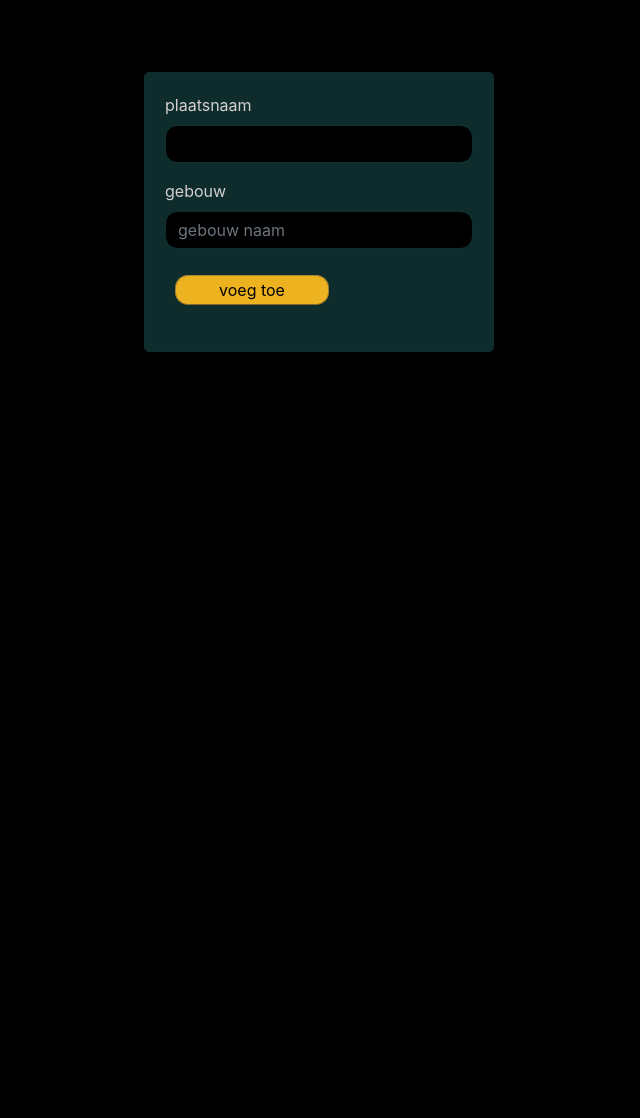
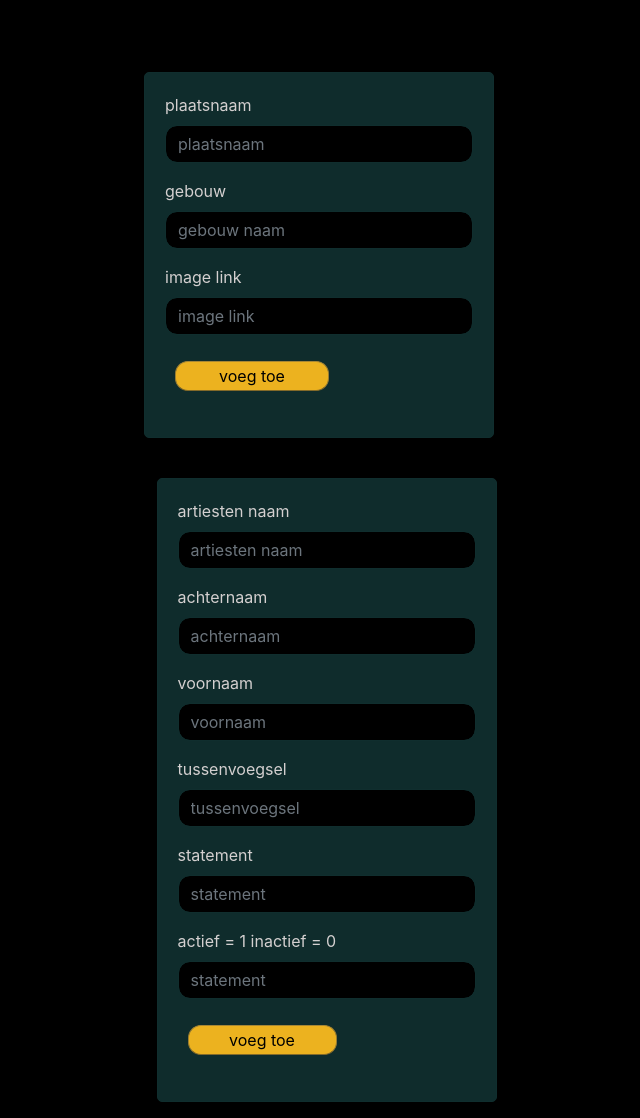
Before and after one commit to xflipperkast/project, a PHP site: page /admin.php in a window 1280 px wide; the page is wider, and only the part inside the window is pictured. Shown: the part 156-1274 px from the top of that part, without its empty margins (36-676 px from the left). Before the commit the page ends 508 px from the top of that part, so only its background shows below. Run offline with PHP 8.4, Linux system fonts and the light colour scheme; some libraries are stand-ins or nearby versions.

Commit message:
dwadaw
dawdada

```diff
--- a/admin.php
+++ b/admin.php
@@ -10,13 +10,15 @@ include 'config.php';
 error_reporting(0); // For not showing any error
 
 if (isset($_POST['submit'])) { // Check press or not Post reactie Button
-	$plaatsnaam = $_POST['plaatsnaam']; // Get Name from form
-	$gebouw = $_POST['gebouw']; // Get Email from form
+	$plaatsnaam = $_POST['plaatsnaam']; // Get plaats from form
+	$gebouw = $_POST['gebouw']; // Get gebouw from form
+    $img = $_POST['img']; // Get image from form
 
 
 
-	$sql = "INSERT INTO locaties (plaatsnaam, gebouw)
-			VALUES ('$plaatsnaam', '$gebouw')";
+
+	$sql = "INSERT INTO locaties (plaatsnaam, gebouw, img)
+			VALUES ('$plaatsnaam', '$gebouw', '$img')";
 	$result = mysqli_query($conn, $sql);
 	if ($result) {
 		echo "<script>alert(' met succes toegevoegt.')</script>";
@@ -25,6 +27,24 @@ if (isset($_POST['submit'])) { // Check press or not Post reactie Button
 	}
 }
 
+
+if (isset($_POST['submit1'])) { // Check press or not Post reactie Button
+	$naam = $_POST['naam']; // Get naam from form
+	$achternaam = $_POST['achternaam']; // Get achternaam from form
+    $voornaam = $_POST['voornaam']; // Get imagvoornaame from form
+    $tussenvoegsel = $_POST['tussenvoegsel']; // Get plaats from form
+	$statement = $_POST['statement']; // Get gebouw from form
+    $actief = $_POST['actief']; // Get image from form
+
+    $sql = "INSERT INTO artiesten (naam, achternaam, voornaam, tussenvoegsel, statement, actief)
+    VALUES ('$naam', '$achternaam', '$voornaam', '$tussenvoegsel', '$statement', '$actief')";
+$result = mysqli_query($conn, $sql);
+if ($result) {
+echo "<script>alert(' met succes toegevoegt.')</script>";
+} else {
+echo "<script>alert(' niet toegevoegt')</script>";
+}
+}
 ?>
 
 
@@ -58,11 +78,15 @@ if (isset($_POST['submit'])) { // Check press or not Post reactie Button
                     <div class="form-group">
                     <div class="form-group">
                         <label for="plaatsnaam">plaatsnaam</label>
-                        <input type="text" name="plaatsnaam" id="plaatsnaam" class="form-control" required>
+                        <input type="text" name="plaatsnaam" id="plaatsnaam" placeholder="plaatsnaam" class="form-control" required>
                     </div>
 					<div class="form-group">
                         <label for="gebouw">gebouw</label>
                         <input type="text" name="gebouw" id="gebouw" placeholder="gebouw naam "class="form-control" required>
+                    </div>
+                    <div class="form-group">
+                        <label for="img">image link</label>
+                        <input type="text" name="img" id="img" placeholder="image link "class="form-control" required>
                     </div>
                     <div class="form-group">
                         <button type="submit" name="submit" id="post" class="btn">voeg toe</button>
@@ -71,4 +95,40 @@ if (isset($_POST['submit'])) { // Check press or not Post reactie Button
             </div>
         </div>
     </div>
+    <div class="container">
+        <div class="row">
+            <div class="col-lg-4 col-md-5 col-sm-4 offset-md-1 offset-sm-1 col-12 mt-4">
+                <form id="algin-form" action="" method="POST" class="form">
+                    <div class="form-group">
+                    <div class="form-group">
+                        <label for="naam">artiesten naam</label>
+                        <input type="text" name="naam" id="naam" placeholder="artiesten naam" class="form-control" required>
+                    </div>
+					<div class="form-group">
+                        <label for="achternaam">achternaam</label>
+                        <input type="text" name="achternaam" id="achternaam" placeholder="achternaam "class="form-control" required>
+                    </div>
+                    <div class="form-group">
+                        <label for="voornaam">voornaam</label>
+                        <input type="text" name="voornaam" id="voornaam" placeholder="voornaam" class="form-control" required>
+                    </div>
+                    <div class="form-group">
+                        <label for="tussenvoegsel">tussenvoegsel</label>
+                        <input type="text" name="tussenvoegsel" id="tussenvoegsel" placeholder="tussenvoegsel" class="form-control" required>
+                    </div>
+                    <div class="form-group">
+                        <label for="statement">statement</label>
+                        <input type="text" name="statement" id="statement" placeholder="statement" class="form-control" required>
+                    </div>
+                    <div class="form-group">
+                        <label for="actief">actief = 1 inactief = 0</label>
+                        <input type="text" name="actief" id="actief" placeholder="statement" class="form-control" required>
+                    </div>
+                    <div class="form-group">
+                        <button type="submit" name="submit1" id="post" class="btn">voeg toe</button>
+                    </div>
+                </form>
+            </div>
+        </div>
+    </div>
 </section>
--- a/reacties.php
+++ b/reacties.php
@@ -60,7 +60,7 @@ if (isset($_POST['submit'])) { // Check press or not Post reactie Button
         <div class="card-body">
             <p class="card-text"><?php echo $row['plaatsnaam']; ?></p>
         </div>
-        <img src="img/ev3.jpg" alt="Card image">
+        <img src="<?php echo $row['img']; ?>" alt="Card image">
         <div class="card-body">
             <p class="card-text"><?php echo $row['gebouw']; ?></p>
             <p class="card-text"><?php echo $row['max_bezoekers']; ?></p>
```
Also changed, not shown: 1 other file.
